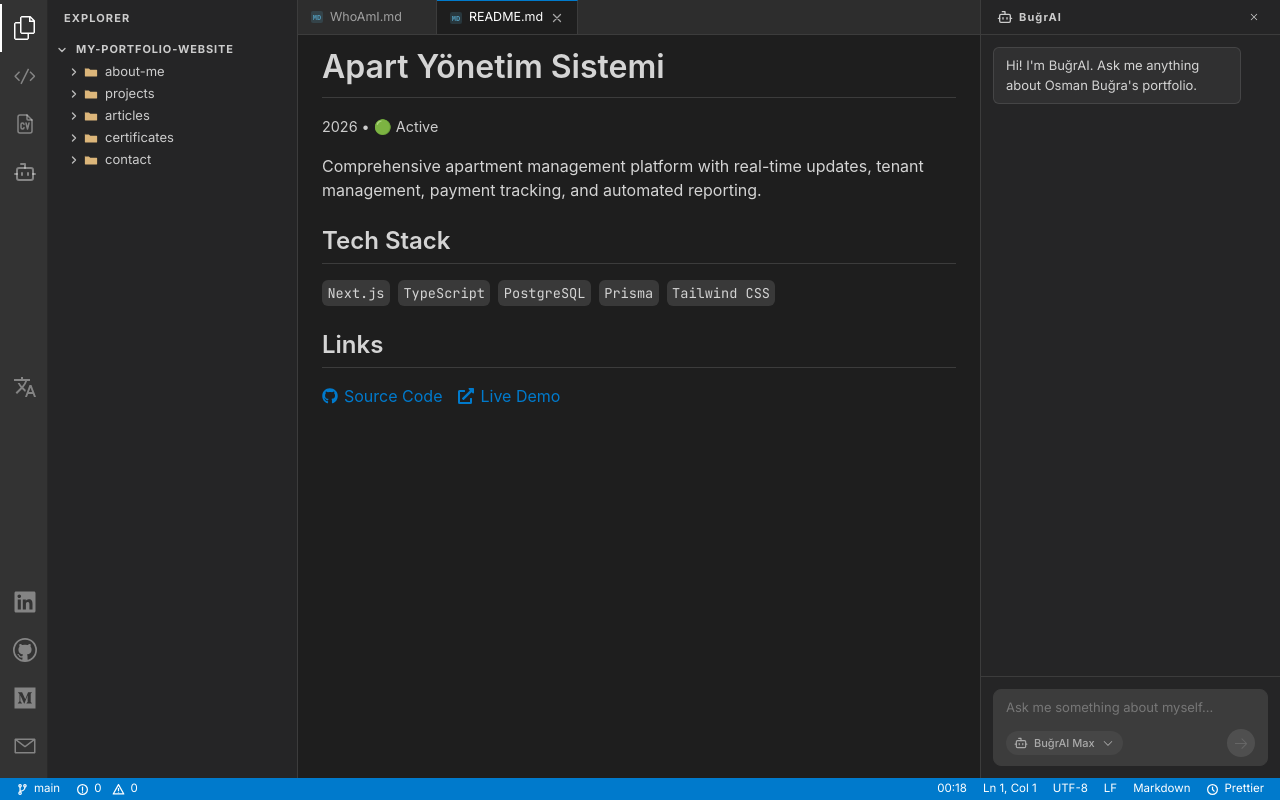
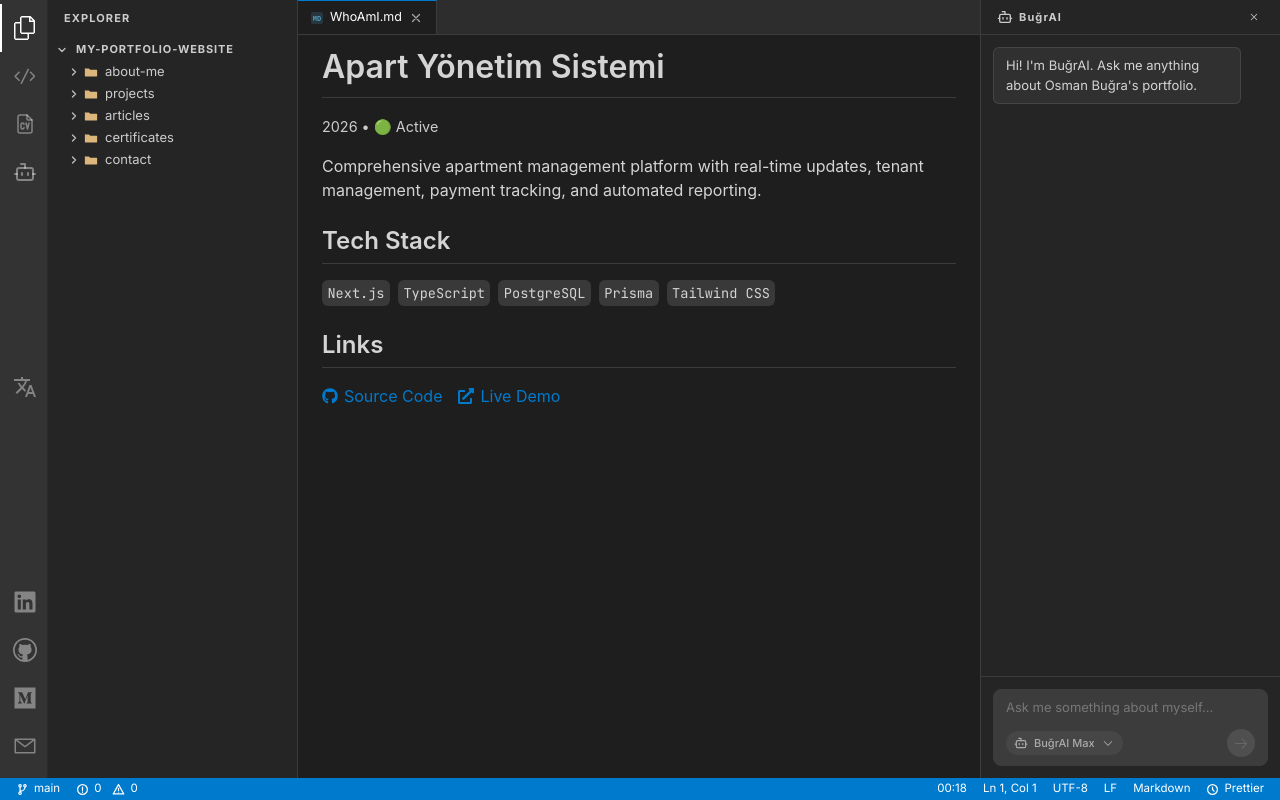
Before and after one commit to osmanbugrabolat/vscode-template-portfolio-website, a Next.js app: page /projects/1 in a window 1280 px wide. Built offline with nearby package versions, Linux system fonts and the light colour scheme.

Commit message:
mock projeler kaldırıldı

```diff
--- a/src/components/layout/Sidebar.tsx
+++ b/src/components/layout/Sidebar.tsx
@@ -47,22 +47,7 @@ function buildFileTree(): TreeFolder {
       {
         name: "projects",
         children: [
-          {
-            name: "apart-yonetim-sistemi",
-            children: ALL_FILES.filter(f => f.id === "project-1").map((f) => ({ name: f.name, file: f })),
-          },
-          {
-            name: "portfolyo-ai",
-            children: ALL_FILES.filter(f => f.id === "project-2").map((f) => ({ name: f.name, file: f })),
-          },
-          {
-            name: "fountain-detection-ai",
-            children: ALL_FILES.filter(f => f.id === "project-3").map((f) => ({ name: f.name, file: f })),
-          },
-          {
-            name: "web-scraper",
-            children: ALL_FILES.filter(f => f.id === "project-4").map((f) => ({ name: f.name, file: f })),
-          },
+
           {
             name: "pong-with-mediapipe",
             children: ALL_FILES.filter(f => f.id.startsWith("project-5-")).map((f) => ({ name: f.name, file: f })),
--- a/src/components/layout/constants.ts
+++ b/src/components/layout/constants.ts
@@ -20,34 +20,7 @@ export const ALL_FILES: FileTab[] = [
     ext: "md",
     language: "Markdown",
   },
-  {
-    id: "project-1",
-    name: "README.md",
-    path: "/projects/1",
-    ext: "md",
-    language: "Markdown",
-  },
-  {
-    id: "project-2",
-    name: "README.md",
-    path: "/projects/2",
-    ext: "md",
-    language: "Markdown",
-  },
-  {
-    id: "project-3",
-    name: "README.md",
-    path: "/projects/3",
-    ext: "md",
-    language: "Markdown",
-  },
-  {
-    id: "project-4",
-    name: "README.md",
-    path: "/projects/4",
-    ext: "md",
-    language: "Markdown",
-  },
+
   {
     id: "project-5-readme",
     name: "README.md",
```
